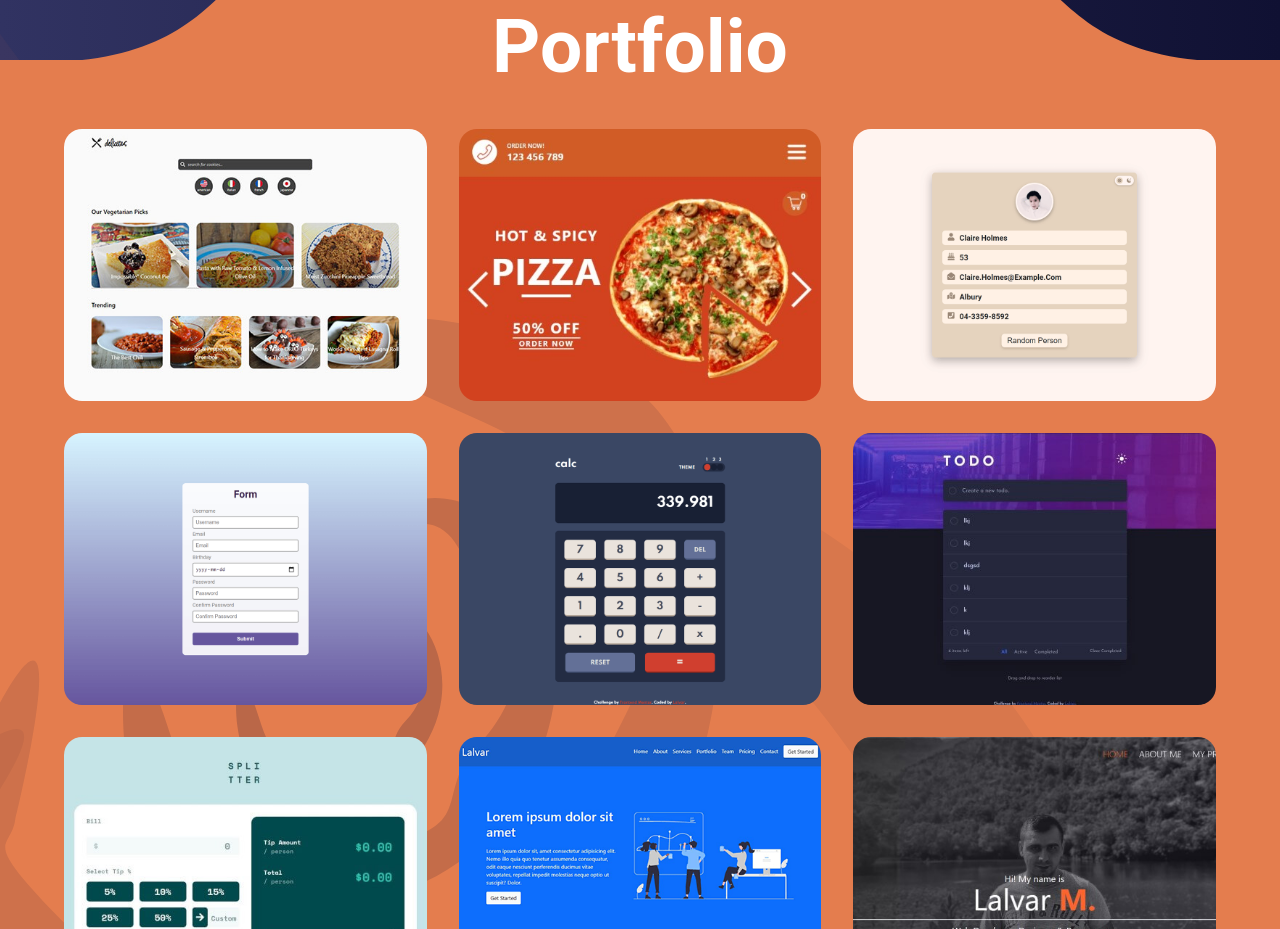
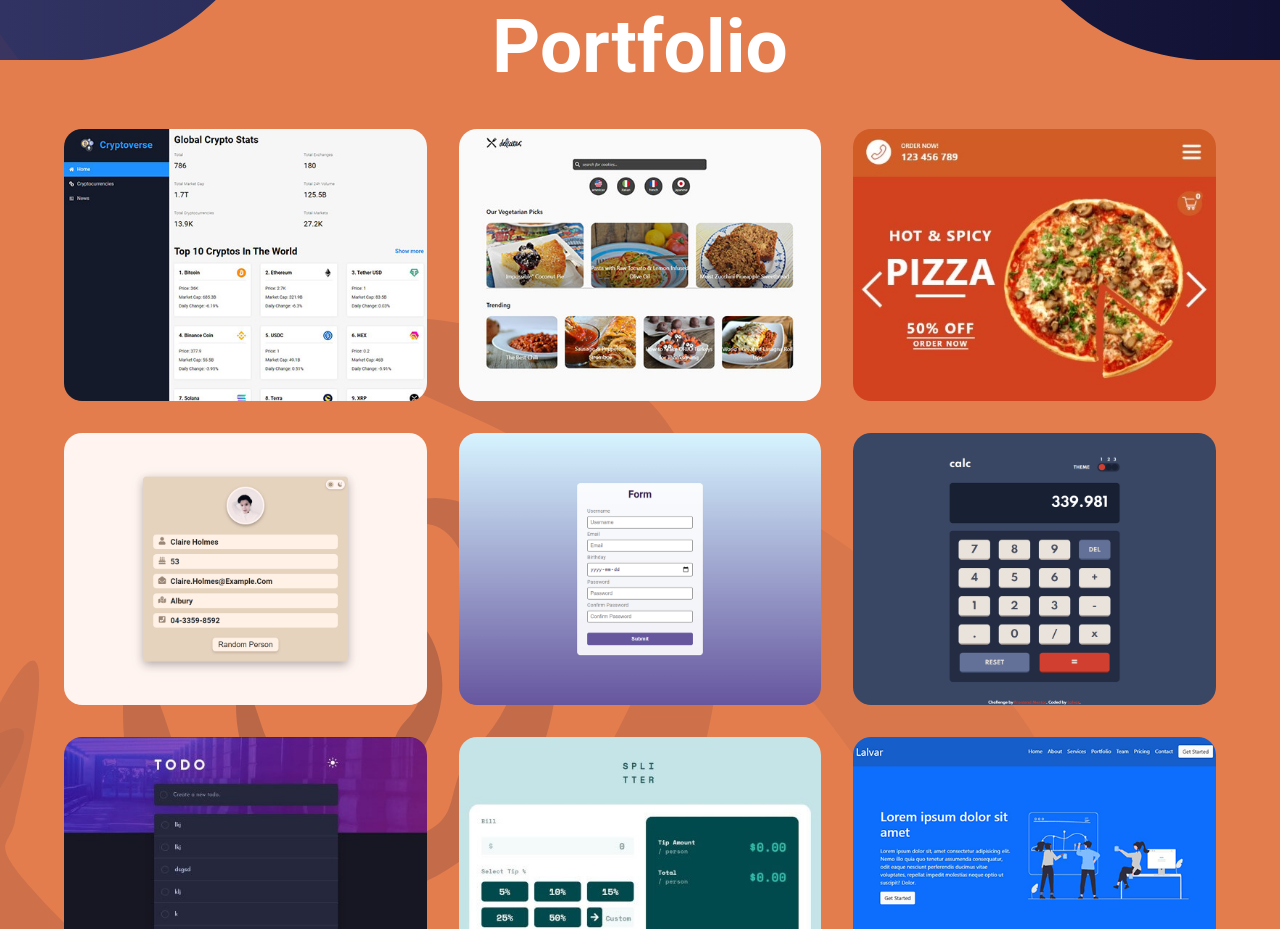
Before and after one commit to lLalvar/my-portfolio, a React (Create React App) app: page / in a window 1280 px wide. Shown: the part 780-1709 px from the top of the page. Built offline with nearby package versions, Linux system fonts and the light colour scheme.

Commit message:
added README and newproject

```diff
--- a/src/App.css
+++ b/src/App.css
@@ -18,6 +18,7 @@
   scroll-behavior: smooth;
 }
 
+/* Remove background color when clicking on mobile */
 @media (any-hover: none) {
   * {
     cursor: none !important;
--- a/src/components/Portfolio.jsx
+++ b/src/components/Portfolio.jsx
@@ -13,75 +13,83 @@ import image6 from '../assets/cardImages/image6.png'
 import image7 from '../assets/cardImages/image7.png'
 import image8 from '../assets/cardImages/image8.png'
 import image9 from '../assets/cardImages/image9.png'
+import image10 from '../assets/cardImages/image10.jpg'
 import PortfolioBg from './PortfolioBg'
 
 const cards = [
   {
+    id: 11,
+    path: image10,
+    AOSDelay: 0,
+    title: 'Cryptoverse',
+    url: 'https://lalvar-cryptoverse.netlify.app/',
+  },
+  {
     id: 1,
     path: image9,
-    AOSDelay: 0,
+    AOSDelay: 200,
     title: 'React Recipe App',
     url: 'https://lalvar-react-recipe-app.netlify.app/',
   },
   {
     id: 2,
-    AOSDelay: 200,
+    AOSDelay: 400,
     path: image8,
     title: 'Pizza Ordering App',
     url: 'https://nextjs-pizza-ordering-app.netlify.app/',
   },
   {
     id: 3,
-    AOSDelay: 400,
+    AOSDelay: 0,
     path: image,
     title: 'Random User API',
     url: 'https://react-random-user-api.netlify.app/',
   },
   {
     id: 4,
-    AOSDelay: 0,
+    AOSDelay: 200,
     path: image1,
     title: 'Form Input',
     url: 'https://react-form-no-framewoek.netlify.app/',
   },
   {
     id: 5,
-    AOSDelay: 200,
+    AOSDelay: 400,
     path: image2,
     title: 'Calculator App',
     url: 'https://llalvar.github.io/Calculator_App/',
   },
   {
     id: 6,
-    AOSDelay: 400,
+    AOSDelay: 0,
     path: image3,
     title: 'ToDo App',
     url: 'https://llalvar.github.io/Frontend-Mentor_Todo-app/',
   },
   {
     id: 7,
-    AOSDelay: 0,
+    AOSDelay: 200,
     path: image4,
     title: 'Splitter',
     url: 'https://llalvar.github.io/Ftontend-Mentor_tip-calculator-app/',
   },
   {
     id: 8,
-    AOSDelay: 200,
+    AOSDelay: 400,
     path: image5,
     title: 'Bootstrap Website',
     url: 'https://lalvar-bootstrap-website.netlify.app/',
   },
   {
     id: 9,
-    AOSDelay: 400,
+    AOSDelay: 0,
     path: image6,
     title: 'Portfolio',
     url: 'https://llalvar.github.io/Portfolio/',
   },
   {
     id: 10,
-    AOSDelay: 0,
+    AOSDelay: 200,
     path: image7,
     title: 'GPT-3',
     url: 'https://gpt3-react-mastery.netlify.app/',
--- a/src/components/PortfolioCard.jsx
+++ b/src/components/PortfolioCard.jsx
@@ -3,7 +3,12 @@ import styles from '../styles/PortfolioCard.module.css'
 
 const PortfolioCard = ({ img, title, url, AOSDelay }) => {
   return (
-    <div data-aos='zoom-in' data-aos-delay={AOSDelay} className={styles.card}>
+    <div
+      data-aos='zoom-in'
+      data-aos-delay={AOSDelay}
+      data-aos-offset={300}
+      className={styles.card}
+    >
       <a href={url} target='_blank'>
         <div className={styles.overlay}>
           <div className={styles.wave}>
```
Also changed, not shown: src/assets/cardImages/image10.jpg (added), 1 other file (tests, documents, lock files or other folders).
